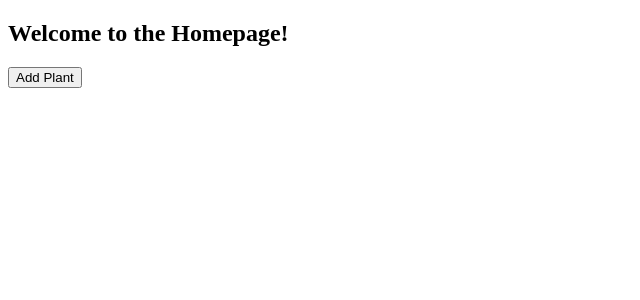
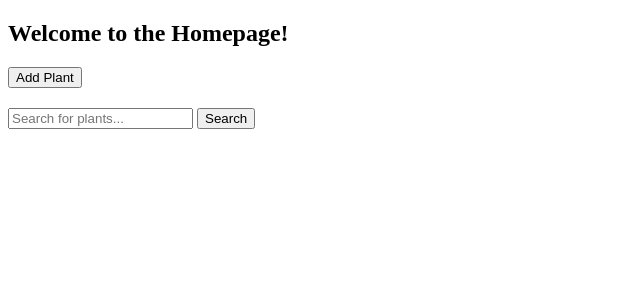
Before and after one commit to fireblaze17/flora-care, a Flask app: page /homepage in a window 1280 px wide. Shown: the top 300 px of the page, without its empty margins (0-640 px from the left). Run offline with Flask 3, Linux system fonts and the light colour scheme; data that the repository does not hold is empty.

Commit message:
search bar working

```diff
--- a/flask_attempt/app.py
+++ b/flask_attempt/app.py
@@ -39,7 +39,6 @@ def homepage():
         return redirect(url_for('login'))
     finally:
         con.close()
-
 
 
 @app.route('/editplant/<int:plant_id>', methods=['GET', 'POST'])
@@ -257,6 +256,29 @@ def get_last_reset(plant_id):
     finally:
         con.close()
 
+@app.route('/search_plants', methods=['GET'])
+def search_plants():
+    query = request.args.get('query', '')  # Get the search term from the query string
+    con, mycursor = connect_database()
+    if not con:
+        flash('Database connection failed.', 'danger')
+        return redirect(url_for('homepage'))
+
+    try:
+        # Search for plants where the name or location matches the query
+        mycursor.execute("""
+        SELECT * FROM plants
+        WHERE plant_name LIKE %s OR location LIKE %s
+        """, ('%' + query + '%', '%' + query + '%'))
+        plants = mycursor.fetchall()
+        return render_template('homepage.html', plants=plants)  # Render homepage with results
+    except pymysql.Error as e:
+        flash(f'Database error: {e}', 'danger')
+        return redirect(url_for('homepage'))
+    finally:
+        con.close()
+
+
 
 
 
--- a/flask_attempt/templates/homepage.html
+++ b/flask_attempt/templates/homepage.html
@@ -28,6 +28,12 @@
     <h2>Welcome to the Homepage!</h2>
     <form action="{{ url_for('plantadd') }}" method="get">
         <button type="submit">Add Plant</button>
+    </form>
+
+    <!-- Search Form -->
+    <form action="{{ url_for('search_plants') }}" method="get">
+        <input type="text" name="query" placeholder="Search for plants..." style="margin-top: 20px;">
+        <button type="submit">Search</button>
     </form>
 
     <div class="plant-container">
@@ -96,7 +102,7 @@
                           const lastResetTime = new Date(data.last_reset).getTime();
                           const currentTime = Date.now();
                           const elapsedTime = currentTime - lastResetTime;
-                          const remainingTime = (frequency  * 60 * 1000) - elapsedTime;
+                          const remainingTime = (frequency * 60 * 1000) - elapsedTime;
 
                           const plantBox = document.getElementById('plant-' + plantId);
 
```
